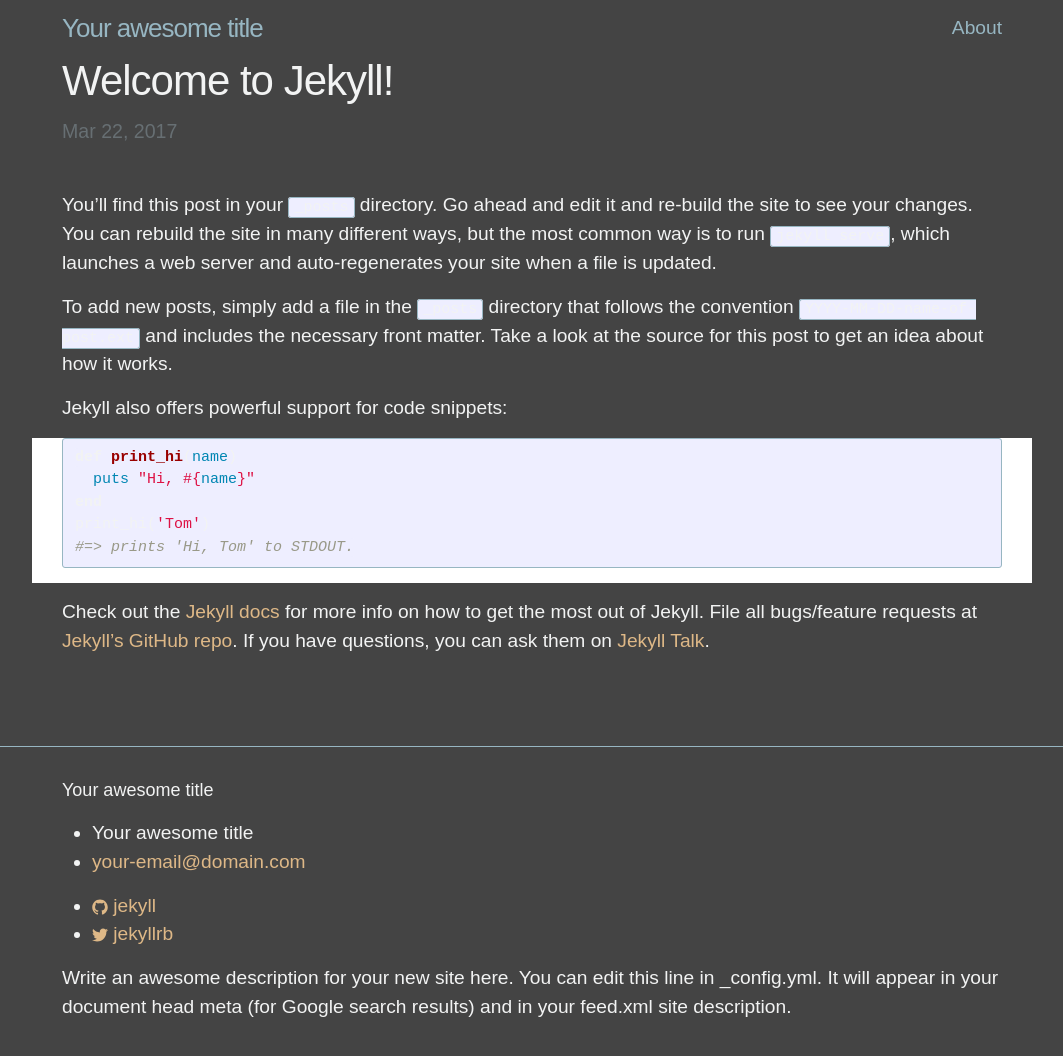
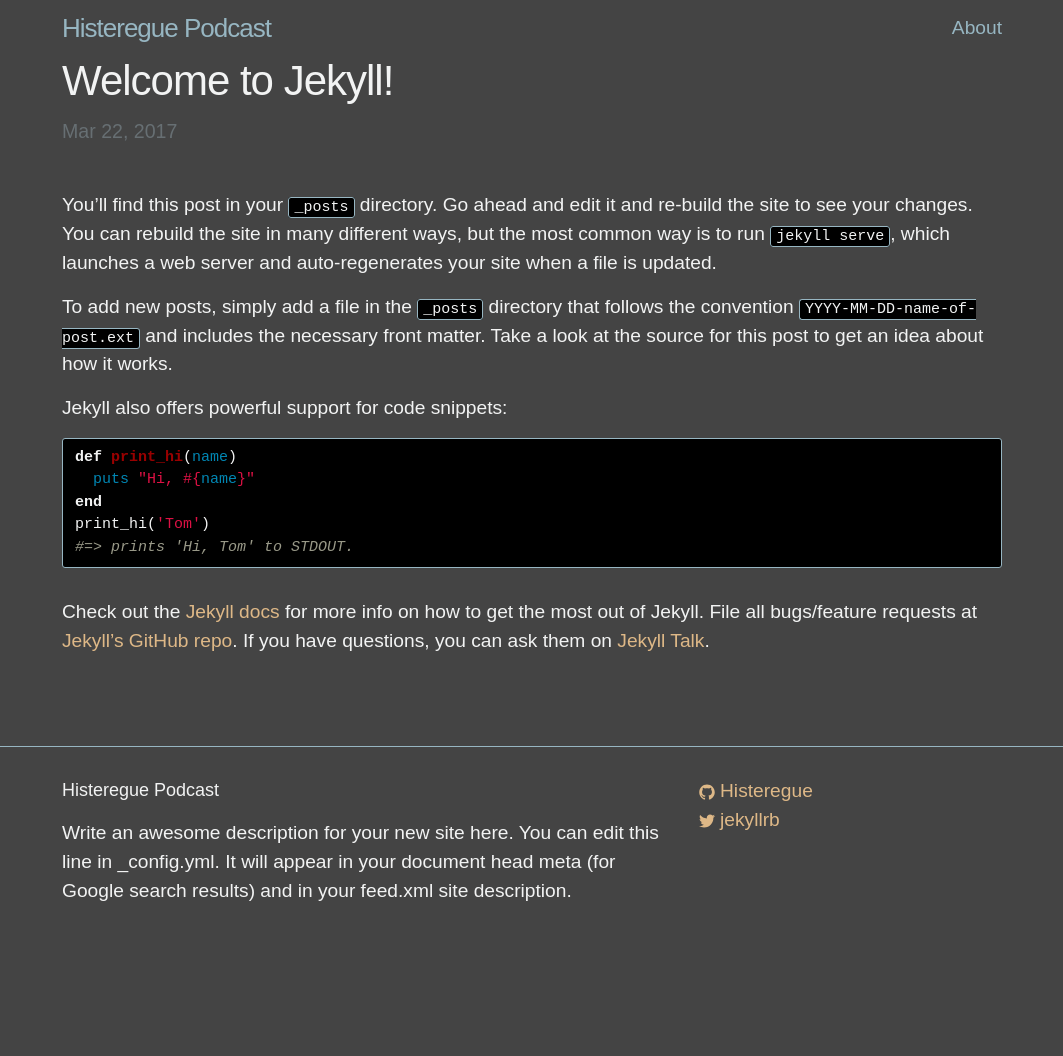
Before and after one commit to Histeregue/histeregue.github.io, a Jekyll site: the page built from _posts/2017-03-22-welcome-to-jekyll.markdown, in a window 1280 px wide and 1067 px high. Shown: the top 1056 px of the window, without its empty margins (108-1171 px from the left). Built offline with Jekyll 4.4.1, drawn with Linux system fonts in a browser that asks for light colours.

Commit message:
Configuração de renderização do site

```diff
--- a/_config.yml
+++ b/_config.yml
@@ -1,21 +1,22 @@
-# Welcome to Jekyll!
-#
-# This config file is meant for settings that affect your whole blog, values
-# which you are expected to set up once and rarely need to edit after that.
-# For technical reasons, this file is *NOT* reloaded automatically when you use
-# 'jekyll serve'. If you change this file, please restart the server process.
-
-# Site settings
-title: Your awesome title
-email: your-email@domain.com
-description: > # this means to ignore newlines until "baseurl:"
+title: Histeregue Podcast
+description: >
   Write an awesome description for your new site here. You can edit this
   line in _config.yml. It will appear in your document head meta (for
   Google search results) and in your feed.xml site description.
-baseurl: "" # the subpath of your site, e.g. /blog
-url: "http://yourdomain.com" # the base hostname & protocol for your site
+baseurl: ""
+url: "http://histeregue.com.br"
+
 twitter_username: jekyllrb
-github_username:  jekyll
+github_username:  Histeregue
 
-# Build settings
 markdown: kramdown
+
+sass:
+  style: compressed
+
+gems:
+  - jekyll-coffeescript
+  - jekyll-paginate
+
+paginate: 10
+paginate_path: /blog/:num/
--- a/_includes/footer.html
+++ b/_includes/footer.html
@@ -2,18 +2,14 @@
 
   <div class="wrapper">
 
+    <div data-grid="spacing">
+
+      <div data-cell="2of3">
         <h2 class="footer-heading">{{ site.title }}</h2>
-
-    <div class="footer-col-wrapper">
-      <div class="footer-col footer-col-1">
-        <ul class="contact-list">
-          <li>{{ site.title }}</li>
-          <li><a href="mailto:{{ site.email }}">{{ site.email }}</a></li>
-        </ul>
+        <p>{{ site.description }}</p>
       </div>
 
-      <div class="footer-col footer-col-2">
-        <ul class="social-media-list">
+      <ul class="seamless" data-cell="1of3 fill">
         {% if site.github_username %}
         <li>
           {% include icon-github.html username=site.github_username %}
@@ -26,11 +22,7 @@
         </li>
         {% endif %}
       </ul>
-      </div>
 
-      <div class="footer-col footer-col-3">
-        <p>{{ site.description }}</p>
-      </div>
     </div>
 
   </div>
--- a/_sass/_base.sass
+++ b/_sass/_base.sass
@@ -68,7 +68,7 @@ pre, code
     font-size: 15px
     border: 1px solid $grey-color-light
     border-radius: 3px
-    background-color: #eef
+    background-color: #000
 
 code
     padding: 1px 5px
@@ -76,8 +76,8 @@ code
 pre
     padding: 8px 12px
     overflow-x: auto
-    >code
-        border: 0
+    > code
+        border: 0 none
         padding-right: 0
         padding-left: 0
 
--- a/_sass/_layout.sass
+++ b/_sass/_layout.sass
@@ -1,6 +1,6 @@
 .site-header
     min-height: 56px
-    position: fixed
+    position: absolute
     top: 0
     left: 0
     right: 0
--- a/_sass/_syntax-highlighting.scss
+++ b/_sass/_syntax-highlighting.scss
@@ -2,7 +2,6 @@
  * Syntax highlighting styles
  */
 .highlight {
-    background: #fff;
     @extend %vertical-rhythm;
 
     .highlighter-rouge & {
@@ -17,13 +16,13 @@
     .cp    { color: #999; font-weight: bold } // Comment.Preproc
     .c1    { color: #998; font-style: italic } // Comment.Single
     .cs    { color: #999; font-weight: bold; font-style: italic } // Comment.Special
-    .gd    { color: #000; background-color: #fdd } // Generic.Deleted
-    .gd .x { color: #000; background-color: #faa } // Generic.Deleted.Specific
+    .gd    { color: #fff; background-color: #fdd } // Generic.Deleted
+    .gd .x { color: #fff; background-color: #faa } // Generic.Deleted.Specific
     .ge    { font-style: italic } // Generic.Emph
     .gr    { color: #a00 } // Generic.Error
     .gh    { color: #999 } // Generic.Heading
-    .gi    { color: #000; background-color: #dfd } // Generic.Inserted
-    .gi .x { color: #000; background-color: #afa } // Generic.Inserted.Specific
+    .gi    { color: #fff; background-color: #dfd } // Generic.Inserted
+    .gi .x { color: #fff; background-color: #afa } // Generic.Inserted.Specific
     .go    { color: #888 } // Generic.Output
     .gp    { color: #555 } // Generic.Prompt
     .gs    { font-weight: bold } // Generic.Strong
```
Lines whose indentation alone changed are shown as unchanged.
